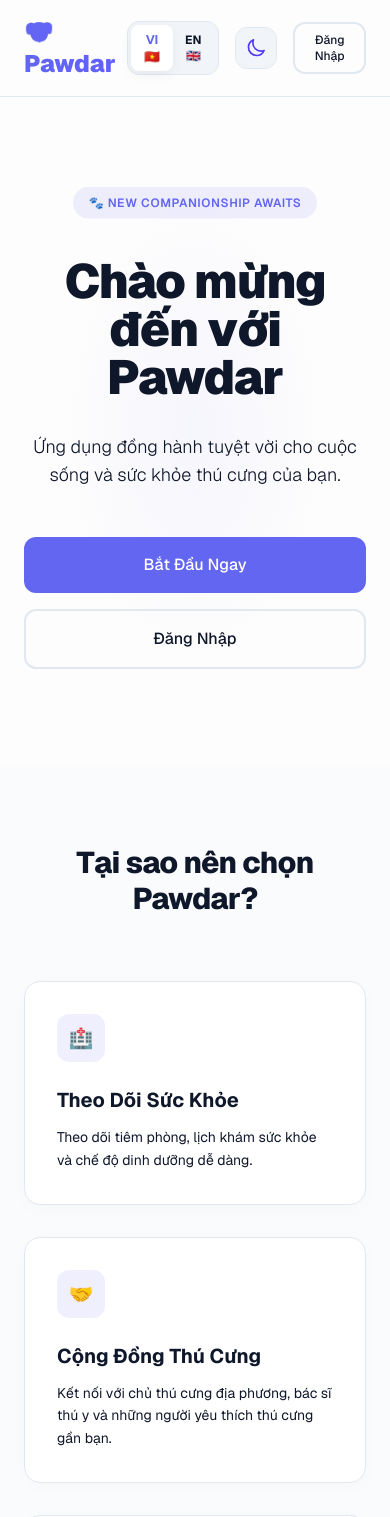
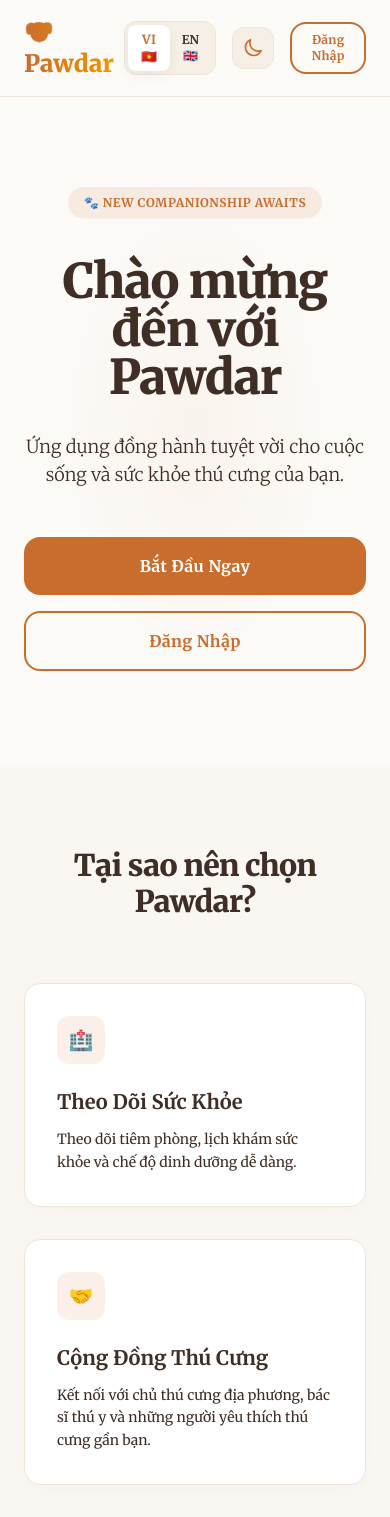
Before and after one commit to bone204/pawdar, a Next.js app in the folder web/: page / in a window 390 px wide. Shown: the top 1517 px of the page. Built offline with nearby package versions, Linux system fonts and the light colour scheme.

Commit message:
feat: implement dashboard layout with theme support, custom components, and global CSS styling

```diff
--- a/web/src/app/(main)/layout.tsx
+++ b/web/src/app/(main)/layout.tsx
@@ -35,7 +35,7 @@ export default function MainLayout({
             <Link href="/" className="flex items-center gap-2 select-none">
               <span className="text-2xl">🐶</span>
               {isSidebarOpen && (
-                <span className="font-black text-lg bg-gradient-to-r from-primary to-indigo-500 bg-clip-text text-transparent">
+                <span className="font-black text-lg bg-gradient-to-r from-primary to-amber-500 bg-clip-text text-transparent">
                   {t("common.appName")}
                 </span>
               )}
@@ -85,7 +85,7 @@ export default function MainLayout({
             <ThemeToggle />
 
             {/* User Initials Badge */}
-            <div className="w-10 h-10 bg-primary text-primary-foreground rounded-full flex items-center justify-center font-bold text-sm shadow-[0_4px_12px_rgba(99,102,241,0.2)] select-none">
+            <div className="w-10 h-10 bg-primary text-primary-foreground rounded-full flex items-center justify-center font-bold text-sm shadow-[0_4px_12px_rgba(217,106,38,0.2)] select-none">
               PT
             </div>
           </div>
--- a/web/src/app/globals.css
+++ b/web/src/app/globals.css
@@ -1,48 +1,48 @@
 @import "tailwindcss";
 
 :root {
-  --background: #fdfdfd;
-  --foreground: #0f172a;
+  --background: #FCFAF7;
+  --foreground: #3E2E25;
 
-  --card: #ffffff;
-  --card-foreground: #0f172a;
+  --card: #FFFFFF;
+  --card-foreground: #3E2E25;
 
-  --primary: #6366f1;
-  --primary-foreground: #ffffff;
+  --primary: #C96D2E;
+  --primary-foreground: #FFFFFF;
 
-  --secondary: #f1f5f9;
-  --secondary-foreground: #0f172a;
+  --secondary: #F5EFE6;
+  --secondary-foreground: #3E2E25;
 
-  --muted: #64748b;
-  --muted-foreground: #f1f5f9;
+  --muted: #A89587;
+  --muted-foreground: #FCFAF7;
 
-  --border: #e2e8f0;
-  --input: #f8fafc;
-  --ring: rgba(99, 102, 241, 0.2);
+  --border: #EDE5DC;
+  --input: #FCFAF7;
+  --ring: rgba(201, 109, 46, 0.2);
 
-  --success: #10b981;
-  --danger: #ef4444;
+  --success: #6B7F62;
+  --danger: #BF5436;
 }
 
 .dark {
-  --background: #0b0f19;
-  --foreground: #f8fafc;
+  --background: #221711;
+  --foreground: #F5EFE6;
 
-  --card: #151c2c;
-  --card-foreground: #f8fafc;
+  --card: #2D201A;
+  --card-foreground: #F5EFE6;
 
-  --primary: #818cf8;
-  --primary-foreground: #0b0f19;
+  --primary: #EAA85E;
+  --primary-foreground: #221711;
 
-  --secondary: #1e293b;
-  --secondary-foreground: #f8fafc;
+  --secondary: #3A2C24;
+  --secondary-foreground: #F5EFE6;
 
-  --muted: #94a3b8;
-  --muted-foreground: #1e293b;
+  --muted: #B3A194;
+  --muted-foreground: #3A2C24;
 
-  --border: #334155;
-  --input: #1e293b;
-  --ring: rgba(129, 140, 248, 0.3);
+  --border: #4C3A30;
+  --input: #3A2C24;
+  --ring: rgba(234, 168, 94, 0.3);
 }
 
 @theme inline {
@@ -59,13 +59,13 @@
   --color-success: var(--success);
   --color-danger: var(--danger);
 
-  --font-sans: var(--font-geist-sans), sans-serif;
+  --font-sans: var(--font-merriweather), serif;
   --font-mono: var(--font-geist-mono), monospace;
 }
 
 body {
   background-color: var(--background);
   color: var(--foreground);
-  font-family: var(--font-geist-sans), sans-serif;
+  font-family: var(--font-merriweather), serif;
   transition: background-color 0.3s ease, color 0.3s ease, border-color 0.3s ease;
 }
--- a/web/src/app/layout.tsx
+++ b/web/src/app/layout.tsx
@@ -1,17 +1,13 @@
 import type { Metadata } from "next";
-import { Geist, Geist_Mono } from "next/font/google";
+import { Merriweather } from "next/font/google";
 import "./globals.css";
 import { ThemeProvider } from "@/presentation/providers/ThemeProvider";
 import { LanguageProvider } from "@/presentation/providers/LanguageProvider";
 
-const geistSans = Geist({
-  variable: "--font-geist-sans",
-  subsets: ["latin"],
-});
-
-const geistMono = Geist_Mono({
-  variable: "--font-geist-mono",
-  subsets: ["latin"],
+const merriweather = Merriweather({
+  variable: "--font-merriweather",
+  weight: ["300", "400", "700", "900"],
+  subsets: ["latin", "vietnamese"],
 });
 
 export const metadata: Metadata = {
@@ -27,7 +23,7 @@ export default function RootLayout({
   return (
     <html
       lang="vi"
-      className={`${geistSans.variable} ${geistMono.variable} h-full antialiased`}
+      className={`${merriweather.variable} h-full antialiased`}
       suppressHydrationWarning
     >
       <body className="min-h-full flex flex-col transition-colors duration-300">
--- a/web/src/presentation/components/ui/Button.tsx
+++ b/web/src/presentation/components/ui/Button.tsx
@@ -3,7 +3,7 @@
 import React from "react";
 
 export interface ButtonProps extends React.ButtonHTMLAttributes<HTMLButtonElement> {
-  variant?: "primary" | "secondary" | "outline" | "ghost" | "danger";
+  variant?: "primary" | "secondary";
   size?: "sm" | "md" | "lg";
   isLoading?: boolean;
 }
@@ -18,14 +18,11 @@ export const Button: React.FC<ButtonProps> = ({
   ...props
 }) => {
   const baseStyle =
-    "inline-flex items-center justify-center font-medium rounded-xl transition-all duration-300 ease-out focus:outline-none focus:ring-2 focus:ring-primary/40 focus:ring-offset-2 disabled:opacity-50 disabled:pointer-events-none active:scale-[0.98]";
+    "inline-flex items-center justify-center font-bold tracking-wide rounded-2xl select-none cursor-pointer transition-all duration-300 ease-out focus:outline-none focus:ring-4 focus:ring-primary/25 disabled:opacity-50 disabled:pointer-events-none hover:-translate-y-0.5 active:translate-y-0 active:scale-[0.97]";
 
   const variants = {
-    primary: "bg-primary text-primary-foreground hover:shadow-[0_8px_20px_rgba(99,102,241,0.3)] hover:brightness-110",
-    secondary: "bg-secondary text-secondary-foreground hover:bg-secondary/80",
-    outline: "border-2 border-border bg-transparent text-foreground hover:border-primary hover:text-primary hover:bg-primary/5",
-    ghost: "bg-transparent text-foreground hover:bg-secondary",
-    danger: "bg-danger text-white hover:shadow-[0_8px_20px_rgba(239,68,68,0.3)] hover:brightness-110",
+    primary: "bg-primary text-primary-foreground hover:brightness-105 active:brightness-95 hover:shadow-[0_6px_16px_rgba(201,109,46,0.2)] dark:hover:shadow-[0_6px_16px_rgba(234,168,94,0.25)] border border-primary/10",
+    secondary: "border-2 border-primary bg-transparent text-primary hover:bg-primary/5 active:bg-primary/10",
   };
 
   const sizes = {
--- a/web/src/presentation/components/ui/ThemeToggle.tsx
+++ b/web/src/presentation/components/ui/ThemeToggle.tsx
@@ -20,7 +20,7 @@ export const ThemeToggle: React.FC = () => {
           viewBox="0 0 24 24"
           strokeWidth="2"
           stroke="currentColor"
-          className="w-5 h-5 text-indigo-600"
+          className="w-5 h-5 text-primary"
         >
           <path
             strokeLinecap="round"
--- a/web/src/presentation/pages/landing/LandingPage.tsx
+++ b/web/src/presentation/pages/landing/LandingPage.tsx
@@ -12,18 +12,17 @@ export const LandingPage: React.FC = () => {
 
   return (
     <div className="flex flex-col min-h-screen">
-      {/* Premium Navigation Header */}
-      <header className=" sticky top-0 z-50 backdrop-blur-md bg-background/70 border-b border-border transition-colors duration-300">
-        <div className="max-w-7xl mx-auto px-6 py-4 flex items-center justify-between">
-          <Link href="/" className="text-2xl font-black bg-linear-to-r from-primary to-indigo-500 bg-clip-text text-transparent hover:scale-105 transition-transform duration-300">
+      <header className="sticky top-0 z-50 backdrop-blur-md bg-background/70 border-b border-border transition-colors duration-300 select-none">
+        <div className="container mx-auto px-6 py-4 flex items-center justify-between">
+          <Link href="/" className="text-2xl font-black bg-linear-to-r from-primary to-amber-500 bg-clip-text text-transparent hover:scale-105 transition-transform duration-300 cursor-pointer">
             🐶 {t("common.appName")}
           </Link>
 
           <div className="flex items-center gap-4">
             <LanguageSwitcher />
             <ThemeToggle />
-            <Link href="/login">
-              <Button variant="outline" size="sm">
+            <Link href="/login" className="cursor-pointer">
+              <Button variant="secondary" size="sm" className="cursor-pointer select-none">
                 {t("auth.login")}
               </Button>
             </Link>
@@ -34,28 +33,28 @@ export const LandingPage: React.FC = () => {
       {/* Main Content */}
       <main className="grow">
         {/* Modern Hero Section */}
-        <section className="relative overflow-hidden py-24 lg:py-32 bg-radial from-primary/5 via-transparent to-transparent">
-          <div className="max-w-5xl mx-auto px-6 text-center flex flex-col items-center gap-8 relative z-10">
+        <section className="relative overflow-hidden py-24 lg:py-32 bg-radial from-primary/5 via-transparent to-transparent select-none">
+          <div className="container mx-auto px-6 text-center flex flex-col items-center gap-8 relative z-10">
             <div className="inline-flex items-center gap-2 px-4 py-2 rounded-full bg-primary/10 text-primary text-xs font-semibold uppercase tracking-wider animate-bounce select-none">
               🐾 New companionship awaits
             </div>
 
-            <h1 className="text-5xl lg:text-7xl font-black tracking-tight leading-none text-foreground">
+            <h1 className="text-5xl lg:text-7xl font-black tracking-tight leading-none text-foreground select-none">
               {t("landing.title")}
             </h1>
 
-            <p className="text-lg lg:text-xl text-muted max-w-2xl font-light">
+            <p className="text-lg lg:text-xl text-muted max-w-2xl font-light select-none">
               {t("landing.subtitle")}
             </p>
 
             <div className="flex flex-col sm:flex-row gap-4 mt-4 w-full sm:w-auto">
-              <Link href="/register">
-                <Button size="lg" className="w-full sm:w-auto">
+              <Link href="/register" className="cursor-pointer">
+                <Button size="lg" className="w-full sm:w-auto cursor-pointer select-none">
                   {t("landing.ctaStart")}
                 </Button>
               </Link>
-              <Link href="/login">
-                <Button variant="outline" size="lg" className="w-full sm:w-auto">
+              <Link href="/login" className="cursor-pointer">
+                <Button variant="secondary" size="lg" className="w-full sm:w-auto cursor-pointer select-none">
                   {t("landing.ctaLogin")}
                 </Button>
               </Link>
@@ -63,52 +62,50 @@ export const LandingPage: React.FC = () => {
           </div>
         </section>
 
-        {/* Dynamic Features Section */}
-        <section className="py-20 bg-secondary/30 transition-colors duration-300">
-          <div className="max-w-6xl mx-auto px-6">
-            <h2 className="text-3xl lg:text-4xl font-extrabold text-center mb-16 tracking-tight">
+        <section className="py-20 bg-secondary/30 transition-colors duration-300 select-none">
+          <div className="container mx-auto px-6">
+            <h2 className="text-3xl lg:text-4xl font-extrabold text-center mb-16 tracking-tight select-none">
               {t("landing.featuresTitle")}
             </h2>
 
             <div className="grid md:grid-cols-3 gap-8">
               {/* Feature 1 */}
-              <div className="group p-8 bg-card rounded-2xl border border-border shadow-[0_4px_20px_rgba(0,0,0,0.02)] hover:shadow-[0_20px_40px_rgba(99,102,241,0.08)] hover:-translate-y-2 transition-all duration-300">
+              <div className="group p-8 bg-card rounded-2xl border border-border shadow-[0_4px_20px_rgba(0,0,0,0.02)] hover:shadow-[0_20px_40px_rgba(217,106,38,0.08)] hover:-translate-y-2 transition-all duration-300 select-none">
                 <div className="w-12 h-12 bg-primary/10 text-primary rounded-xl flex items-center justify-center text-xl font-bold mb-6 group-hover:scale-110 transition-transform duration-300">
                   🏥
                 </div>
-                <h3 className="text-xl font-bold mb-3">{t("landing.feature1Title")}</h3>
-                <p className="text-sm text-muted leading-relaxed">{t("landing.feature1Desc")}</p>
+                <h3 className="text-xl font-bold mb-3 select-none">{t("landing.feature1Title")}</h3>
+                <p className="text-sm text-muted leading-relaxed select-none">{t("landing.feature1Desc")}</p>
               </div>
 
               {/* Feature 2 */}
-              <div className="group p-8 bg-card rounded-2xl border border-border shadow-[0_4px_20px_rgba(0,0,0,0.02)] hover:shadow-[0_20px_40px_rgba(99,102,241,0.08)] hover:-translate-y-2 transition-all duration-300">
+              <div className="group p-8 bg-card rounded-2xl border border-border shadow-[0_4px_20px_rgba(0,0,0,0.02)] hover:shadow-[0_20px_40px_rgba(217,106,38,0.08)] hover:-translate-y-2 transition-all duration-300 select-none">
                 <div className="w-12 h-12 bg-primary/10 text-primary rounded-xl flex items-center justify-center text-xl font-bold mb-6 group-hover:scale-110 transition-transform duration-300">
                   🤝
                 </div>
-                <h3 className="text-xl font-bold mb-3">{t("landing.feature2Title")}</h3>
-                <p className="text-sm text-muted leading-relaxed">{t("landing.feature2Desc")}</p>
+                <h3 className="text-xl font-bold mb-3 select-none">{t("landing.feature2Title")}</h3>
+                <p className="text-sm text-muted leading-relaxed select-none">{t("landing.feature2Desc")}</p>
               </div>
 
               {/* Feature 3 */}
-              <div className="group p-8 bg-card rounded-2xl border border-border shadow-[0_4px_20px_rgba(0,0,0,0.02)] hover:shadow-[0_20px_40px_rgba(99,102,241,0.08)] hover:-translate-y-2 transition-all duration-300">
+              <div className="group p-8 bg-card rounded-2xl border border-border shadow-[0_4px_20px_rgba(0,0,0,0.02)] hover:shadow-[0_20px_40px_rgba(217,106,38,0.08)] hover:-translate-y-2 transition-all duration-300 select-none">
                 <div className="w-12 h-12 bg-primary/10 text-primary rounded-xl flex items-center justify-center text-xl font-bold mb-6 group-hover:scale-110 transition-transform duration-300">
                   ⏰
                 </div>
-                <h3 className="text-xl font-bold mb-3">{t("landing.feature3Title")}</h3>
-                <p className="text-sm text-muted leading-relaxed">{t("landing.feature3Desc")}</p>
+                <h3 className="text-xl font-bold mb-3 select-none">{t("landing.feature3Title")}</h3>
+                <p className="text-sm text-muted leading-relaxed select-none">{t("landing.feature3Desc")}</p>
               </div>
             </div>
           </div>
         </section>
       </main>
 
-      {/* Footer */}
-      <footer className="py-8 bg-background border-t border-border transition-colors duration-300 text-center text-xs text-muted">
-        <div className="max-w-7xl mx-auto px-6 flex flex-col sm:flex-row items-center justify-between gap-4">
+      <footer className="py-8 bg-background border-t border-border transition-colors duration-300 text-center text-xs text-muted select-none">
+        <div className="container mx-auto px-6 flex flex-col sm:flex-row items-center justify-between gap-4 select-none">
           <div>{t("landing.footer")}</div>
-          <div className="flex gap-4">
-            <span className="hover:text-foreground cursor-pointer">Privacy Policy</span>
-            <span className="hover:text-foreground cursor-pointer">Terms of Service</span>
+          <div className="flex gap-4 select-none">
+            <span className="hover:text-foreground cursor-pointer select-none">Privacy Policy</span>
+            <span className="hover:text-foreground cursor-pointer select-none">Terms of Service</span>
           </div>
         </div>
       </footer>
```
Also changed, not shown: web/src/presentation/pages/main/DashboardPage.tsx (+6 -6 lines), 1 other file (tests, documents, lock files or other folders).
